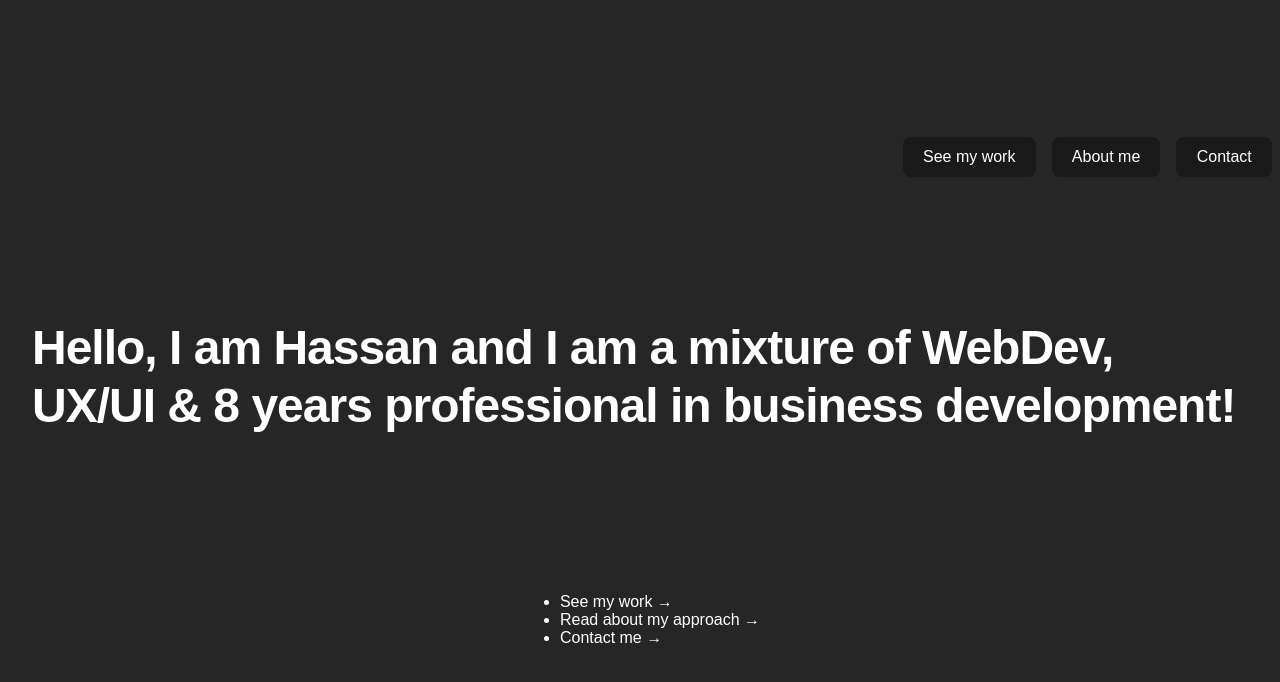
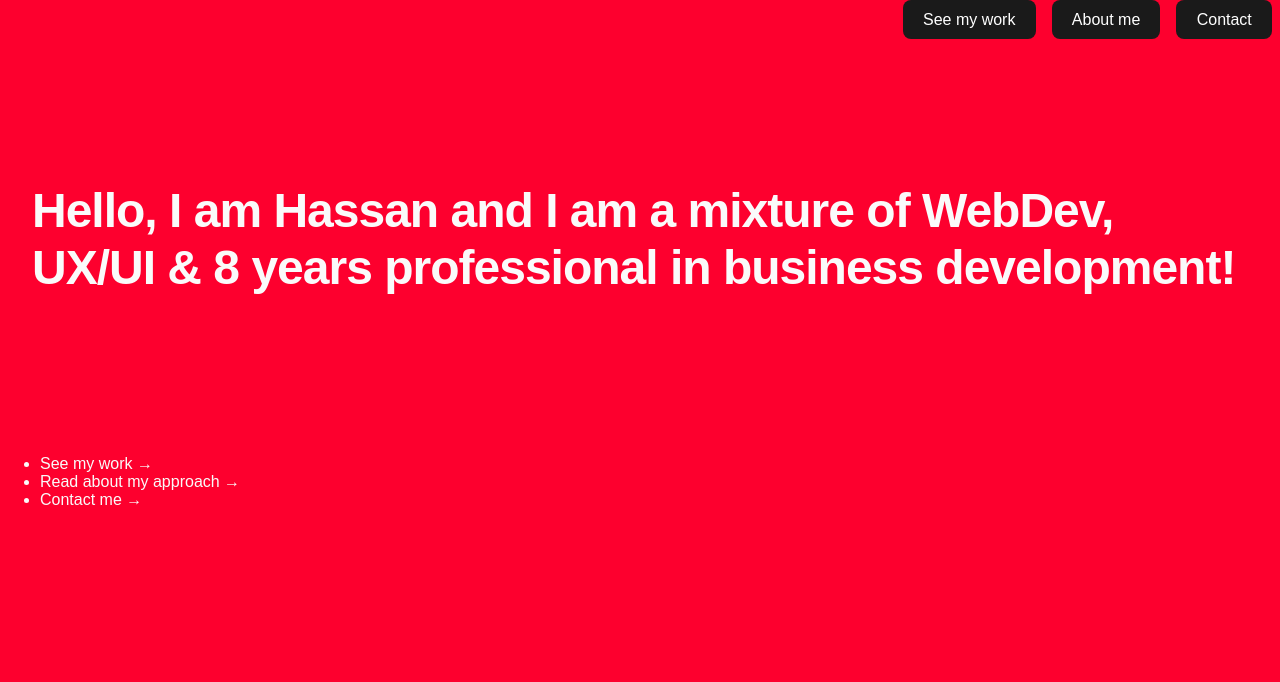
Before and after one commit to h-aburesha/my-next-website, a Next.js app: page / in a window 1280 px wide. Shown: the top 682 px of the page. Built offline with nearby package versions, Linux system fonts and the light colour scheme.

Commit message:
dynamic routes to projects/project id href on imgs

```diff
--- a/pages/index.tsx
+++ b/pages/index.tsx
@@ -10,7 +10,10 @@ export default function Home() {
         <>
             <div className="landing-container">
                 <div className="navigation-bar">
-                    <button>See my work</button>
+                    <a href="/projects">
+                        {" "}
+                        <button>See my work</button>
+                    </a>
                     <button>About me</button>
                     <button>Contact</button>
                 </div>
--- a/pages/projects/index.tsx
+++ b/pages/projects/index.tsx
@@ -21,7 +21,9 @@ function Image({ id }: { id: number }) {
     return (
         <section>
             <div ref={ref}>
-                <img src={`/${id}.jpg`} alt="A London skyscraper" />
+                <a href={`/projects/${id}`}>
+                    <img src={`/${id}.jpg`} alt="A London skyscraper" />
+                </a>
             </div>
             <motion.h2 style={{ y }}>{`#00${id}`}</motion.h2>
         </section>
--- a/styles/globals.css
+++ b/styles/globals.css
@@ -167,7 +167,7 @@ article {
     bottom: 100px;
 }
 
-.landing-container {
+/* .landing-container {
     display: flex;
     flex-direction: column;
     justify-content: center;
@@ -175,7 +175,7 @@ article {
     min-height: 100vh;
     background-color: #272627;
     color: white;
-}
+} */
 
 .header {
     display: flex;
```
